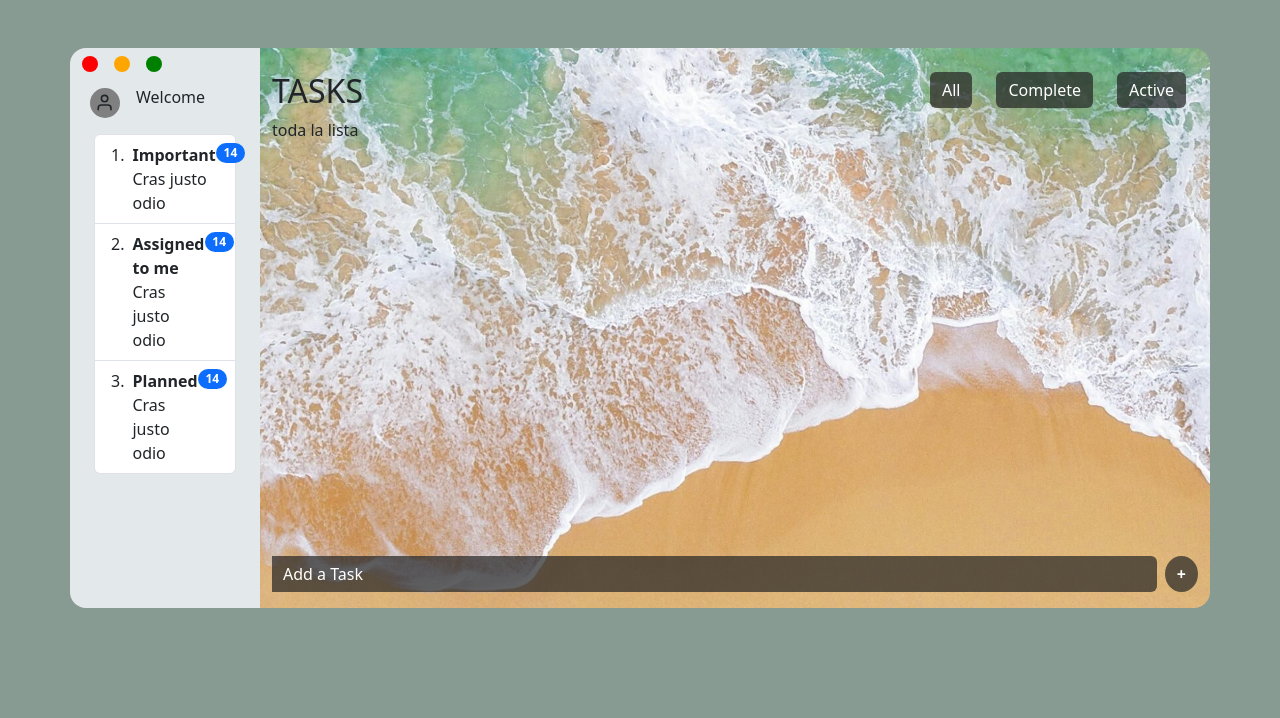
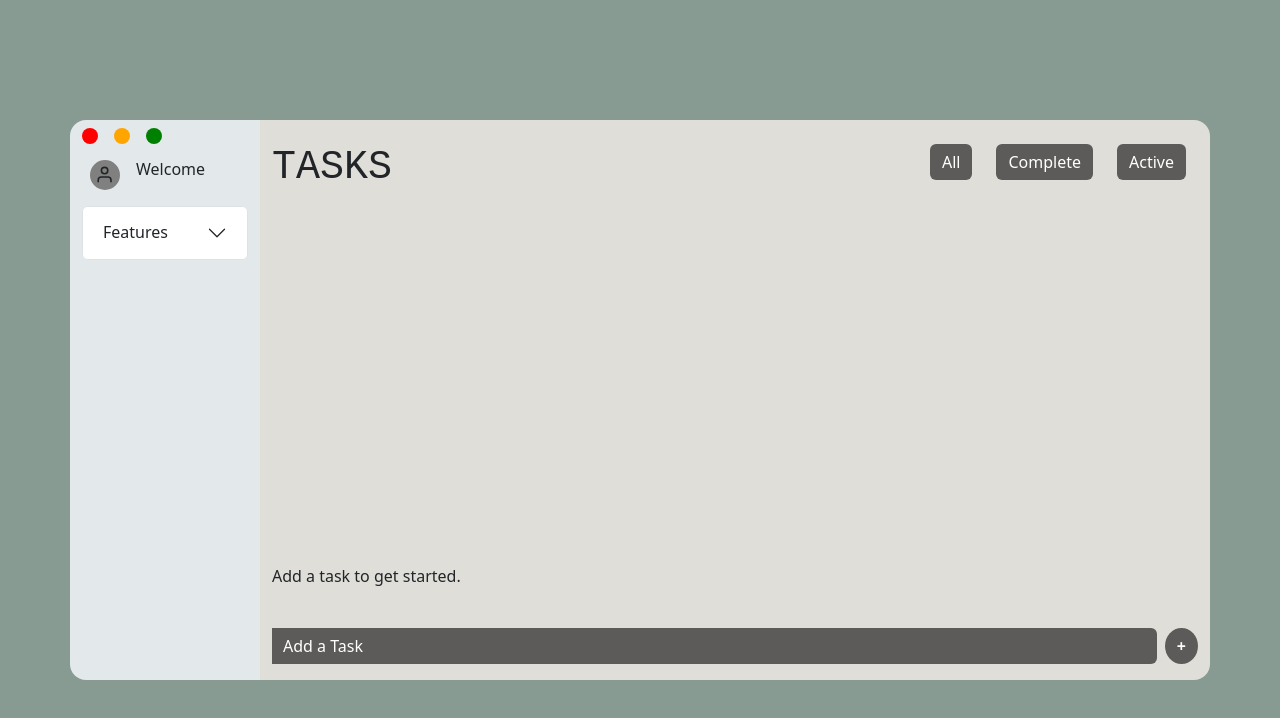
Before and after one commit to Lucas-Quiroga/crud-local, a React (Vite) app: page /all in a window 1280 px wide. Shown: the top 718 px of the page. Built offline with nearby package versions, Linux system fonts and the light colour scheme.

Commit message:
finally part 1

```diff
--- a/src/App.css
+++ b/src/App.css
@@ -1,4 +1,3 @@
-
 .col-content {
   z-index: 1;
 }
@@ -24,9 +23,8 @@
   border-radius: 50% !important;
   border: 2px solid rgba(36, 36, 36, 0.5);
   box-shadow: none;
-
 }
 
-.circle-checkbox :checked:focus{
+.circle-checkbox :checked:focus {
   background-color: black;
 }
--- a/src/App.tsx
+++ b/src/App.tsx
@@ -5,19 +5,20 @@ import "./App.css";
 import Header from "./components/Header";
 import UserInfo from "./components/UserInfo";
 import TodoList from "./components/TodoList";
+import TodoInput from "./components/TodoInput";
 
 function App() {
   return (
     <BrowserRouter>
-      <Container
-        className="mt-5 d-flex flex-column justify-content-center mx-auto"
+      <Container className="d-flex flex-column justify-content-center mx-auto vh-100">
+        <Row
           style={{
             borderRadius: "1rem",
             boxSizing: "border-box",
             overflow: "hidden",
           }}
+          className="d-flex justify-content-center "
         >
-        <Row>
           <Col lg={2} style={{ backgroundColor: " #e3e9eb " }}>
             <UserInfo />
           </Col>
@@ -25,26 +26,18 @@ function App() {
           <Col
             lg={10}
             style={{
-              backgroundImage: `url(${beachImg})`,
-              backgroundSize: "cover",
-              backgroundPosition: "0 60rem",
+              backgroundColor: " #e0ded8 ",
               height: "35rem",
               display: "flex",
               flexDirection: "column",
               justifyContent: "space-between",
+              overflow: "hidden",
             }}
           >
             <Header />
 
-            <Routes>
-              <Route path="/all" element={"toda la lista"} />{" "}
-              {/* Renderiza el componente TodoList directamente en la ruta "/" */}
-              <Route path="/complete" element={"completas"} />{" "}
-              {/* Agrega un componente para la ruta "/complete" */}
-              <Route path="/active" element={"activadas"} />{" "}
-              {/* Agrega un componente para la ruta "/active" */}
-            </Routes>
             <TodoList />
+            <TodoInput />
           </Col>
         </Row>
       </Container>
--- a/src/components/Header.tsx
+++ b/src/components/Header.tsx
@@ -1,35 +1,149 @@
 //Este componente se encargará de renderizar el encabezado con los botones "All", "Complete" y "Active".
-import { NavLink, Link } from "react-router-dom";
-import { Container, Button } from "react-bootstrap";
+import { useContext, useState, useEffect } from "react";
+import { useLocation } from "react-router-dom";
+import { NavLink } from "react-router-dom";
+import {
+  Container,
+  Button,
+  Dropdown,
+  DropdownButton,
+  ButtonGroup,
+} from "react-bootstrap";
+import { todoContext } from "../context/TodoContext";
+import { GiHamburgerMenu } from "react-icons/gi";
+import "../styles/Header.css";
+
+// Enumeración Filter
+enum Filter {
+  All = "All",
+  Complete = "Complete",
+  Active = "Active",
+}
 
 function Header() {
+  const { handleFilterChange } = useContext(todoContext);
+  const location = useLocation();
+  const [showDropdown, setShowDropdown] = useState(false);
+
+  const [pageTitle, setPageTitle] = useState("");
+
+  useEffect(() => {
+    // Obtener el nombre de la ruta actual
+    const path = location.pathname;
+    let title = "";
+
+    // Asignar el texto correspondiente según la ruta
+    switch (path) {
+      case "/":
+        title = "All";
+        break;
+      case "/complete":
+        title = "Complete";
+        break;
+      case "/active":
+        title = "Active";
+        break;
+      default:
+        title = "TASKS";
+    }
+
+    setPageTitle(title);
+  }, [location]);
+
+  useEffect(() => {
+    const handleResize = () => {
+      setShowDropdown(window.innerWidth <= 992);
+    };
+
+    handleResize(); // Verificar el tamaño de la pantalla al cargar la página
+
+    window.addEventListener("resize", handleResize); // Escuchar cambios en el tamaño de la pantalla
+
+    return () => {
+      window.removeEventListener("resize", handleResize); // Limpiar el evento al desmontar el componente
+    };
+  }, []);
+
   return (
     <div className="d-flex justify-content-between mt-4">
-      <h2 color="white">TASKS</h2>
+      <h1
+        style={{
+          fontFamily: "monospace",
+          display: `${showDropdown ? "none" : ""}`,
+        }}
+      >
+        {pageTitle}
+      </h1>
       <nav>
-        {" "}
         <Container className="d-flex gap-4 justify-content-end">
+          {showDropdown ? (
+            <DropdownButton
+              as={ButtonGroup}
+              title={<GiHamburgerMenu />}
+              id="bg-nested-dropdown"
+              variant="secondary"
+              className="filter-dropdown d-flex justify-content-end dropdownfilter zoom"
+              style={{ zIndex: 1 }}
+            >
+              <Dropdown.Item
+                eventKey="1"
+                onClick={() => handleFilterChange(Filter.All)}
+              >
+                All
+              </Dropdown.Item>
+              <Dropdown.Item
+                eventKey="2"
+                onClick={() => handleFilterChange(Filter.Complete)}
+              >
+                Complete
+              </Dropdown.Item>
+              <Dropdown.Item
+                eventKey="3"
+                onClick={() => handleFilterChange(Filter.Active)}
+              >
+                Active
+              </Dropdown.Item>
+            </DropdownButton>
+          ) : (
+            <>
               <NavLink to="/">
                 <Button
-              style={{ background: "rgba(36, 36, 36, 0.7)", border: "none" }}
+                  className="zoom"
+                  style={{
+                    background: "rgba(36, 36, 36, 0.7)",
+                    border: "none",
+                  }}
+                  onClick={() => handleFilterChange(Filter.All)}
                 >
                   All
                 </Button>
               </NavLink>
               <NavLink to="/complete">
                 <Button
-              style={{ background: "rgba(36, 36, 36, 0.7)", border: "none" }}
+                  className="zoom"
+                  style={{
+                    background: "rgba(36, 36, 36, 0.7)",
+                    border: "none",
+                  }}
+                  onClick={() => handleFilterChange(Filter.Complete)}
                 >
                   Complete
                 </Button>
               </NavLink>
               <NavLink to="/active">
                 <Button
-              style={{ background: "rgba(36, 36, 36, 0.7)", border: "none" }}
+                  className="zoom"
+                  style={{
+                    background: "rgba(36, 36, 36, 0.7)",
+                    border: "none",
+                  }}
+                  onClick={() => handleFilterChange(Filter.Active)}
                 >
                   Active
                 </Button>
               </NavLink>
+            </>
+          )}
         </Container>
       </nav>
     </div>
--- a/src/components/TodoList.tsx
+++ b/src/components/TodoList.tsx
@@ -1,17 +1,47 @@
 //Este componente se encargará de renderizar la lista de tareas.
-import { useContext, useState } from "react";
+import { useContext } from "react";
 import { Container } from "react-bootstrap";
 import TodoItem from "./TodoItem";
 import TodoInput from "./TodoInput";
 import { todoContext } from "../context/TodoContext";
+import "../styles/TodoInput.css";
+
+enum Filter {
+  All = "All",
+  Complete = "Complete",
+  Active = "Active",
+}
 
 const TodoList = () => {
-  const { todos, handleChequed, deleteTodo, handleShow, editTodoId, show } =
-    useContext(todoContext);
+  const {
+    handleChequed,
+    deleteTodo,
+    handleShow,
+    editTodoId,
+    show,
+    filterTodos,
+    filter,
+  } = useContext(todoContext);
+
+  let message = "";
+
+  if (filter === Filter.Complete && filterTodos.length === 0) {
+    message = "No tasks completed.";
+  }
+  if (filter === Filter.Active && filterTodos.length === 0) {
+    message = "No active tasks found.";
+  }
+  if (filter === Filter.All && filterTodos.length === 0) {
+    message = "Add a task to get started.";
+  }
 
   return (
-    <div style={{ marginTop: "auto" }}>
+    <div
+      className="container-wrapper"
+      style={{ marginTop: "auto", overflow: "hidden" }}
+    >
       <Container
+        className="todo-list"
         style={{
           flex: 1,
           position: "relative",
@@ -20,7 +50,8 @@ const TodoList = () => {
           padding: 0,
         }}
       >
-        {todos.map((todo) => (
+        {message && <p>{message}</p>}
+        {filterTodos.map((todo) => (
           <TodoItem
             key={todo.id}
             todo={todo}
@@ -29,11 +60,11 @@ const TodoList = () => {
             handleShow={handleShow}
             editTodoId={editTodoId}
             show={show}
+            isChecked={todo.chequed}
           />
         ))}
         <br />
       </Container>
-      <TodoInput />
     </div>
   );
 };
--- a/src/components/UserInfo.tsx
+++ b/src/components/UserInfo.tsx
@@ -3,14 +3,16 @@ import { Container, Row, Col } from "react-bootstrap";
 import { FiUser } from "react-icons/fi";
 import Badge from "react-bootstrap/Badge";
 import ListGroup from "react-bootstrap/ListGroup";
+import Accordion from "react-bootstrap/Accordion";
+import "../styles/UserInfo.css";
 
 const UserInfo = () => {
   return (
     <div className="d-flex flex-column " style={{ overflow: "hidden" }}>
       <div className="d-flex gap-3 ball_container mt-2">
-        <div className="ball" style={{ backgroundColor: "red" }}></div>
-        <div className="ball" style={{ backgroundColor: "orange" }}></div>
-        <div className="ball" style={{ backgroundColor: "green" }}></div>
+        <div className="ball zoom" style={{ backgroundColor: "red" }}></div>
+        <div className="ball zoom" style={{ backgroundColor: "orange" }}></div>
+        <div className="ball zoom" style={{ backgroundColor: "green" }}></div>
       </div>
       <Row className="d-flex flex-column gap-3">
         <Col className="d-flex gap-3 mx-2 mt-3">
@@ -30,46 +32,14 @@ const UserInfo = () => {
           <h6>Welcome</h6>
         </Col>
         <Col>
-          <Container>
-            <ListGroup as="ol" numbered className="d-flex">
-              <ListGroup.Item
-                as="li"
-                className="d-flex justify-content-between align-items-start"
-              >
-                <div className="ms-2 me-auto">
-                  <div className="fw-bold">Important</div>
-                  Cras justo odio
-                </div>
-                <Badge bg="primary" pill>
-                  14
-                </Badge>
-              </ListGroup.Item>
-              <ListGroup.Item
-                as="li"
-                className="d-flex justify-content-between align-items-start"
-              >
-                <div className="ms-2 me-auto">
-                  <div className="fw-bold">Assigned to me</div>
-                  Cras justo odio
-                </div>
-                <Badge bg="primary" pill>
-                  14
-                </Badge>
-              </ListGroup.Item>
-              <ListGroup.Item
-                as="li"
-                className="d-flex justify-content-between align-items-start"
-              >
-                <div className="ms-2 me-auto">
-                  <div className="fw-bold">Planned</div>
-                  Cras justo odio
-                </div>
-                <Badge bg="primary" pill>
-                  14
-                </Badge>
-              </ListGroup.Item>
-            </ListGroup>
-          </Container>
+          <Accordion className="accordion_content">
+            <Accordion.Item eventKey="0">
+              <Accordion.Header>Features</Accordion.Header>
+              <Accordion.Body>
+                <Container fluid>work in progress</Container>
+              </Accordion.Body>
+            </Accordion.Item>
+          </Accordion>
         </Col>
       </Row>
     </div>
--- a/src/context/TodoContext.tsx
+++ b/src/context/TodoContext.tsx
@@ -18,7 +18,13 @@ interface TodoContextType {
   deleteTodo: (id: number) => void;
   task: string;
   setTask: (task: string) => void;
-  editTodo: (id: number) => void;
+  editTodo: (
+    id: number,
+    e:
+      | React.KeyboardEvent<HTMLInputElement>
+      | React.FormEvent<HTMLFormElement>
+      | React.MouseEvent<HTMLButtonElement, MouseEvent>
+  ) => void;
   show: boolean;
   chequed: boolean;
   handleShow: (id: number) => void;
@@ -27,6 +33,9 @@ interface TodoContextType {
   setEditTask: (task: string) => void;
   setEditTodoId: (id: number) => void;
   editTodoId: number;
+  filter: Filter;
+  filterTodos: Todo[];
+  handleFilterChange: (newFilter: Filter) => void;
 }
 
 export const todoContext = createContext<TodoContextType>({
@@ -44,6 +53,9 @@ export const todoContext = createContext<TodoContextType>({
   setEditTask: () => {},
   setEditTodoId: () => {},
   editTodoId: 0,
+  filter: Filter.All,
+  filterTodos: [],
+  handleFilterChange: () => {},
 });
 
 const TodoContextProvider = ({ children }: any) => {
@@ -57,6 +69,9 @@ const TodoContextProvider = ({ children }: any) => {
 
   const filterTodos = todos.filter((todo) => {
     if (filter === Filter.Complete) {
+      if (filter.length === 0 && filter === Filter.Complete) {
+        return "no hay nada";
+      }
       return todo.chequed;
     }
     if (filter === Filter.Active) {
@@ -69,7 +84,7 @@ const TodoContextProvider = ({ children }: any) => {
     setFilter(newFilter);
   };
 
-  //aplicar estilo line-through
+  //subrayar tarea
   function handleChequed(id: number) {
     setTodos((prevTodos) =>
       prevTodos.map((todo) =>
@@ -106,15 +121,20 @@ const TodoContextProvider = ({ children }: any) => {
   }
 
   //editar tarea
-  function editTodo(id: number) {
+  function editTodo(
+    id: number,
+    e:
+      | React.KeyboardEvent<HTMLInputElement>
+      | React.FormEvent<HTMLFormElement>
+      | React.MouseEvent<HTMLButtonElement, MouseEvent>
+  ) {
+    e.preventDefault();
     const updatedTodos = todos.map((todo) =>
       todo.id === id ? { ...todo, text: editTask } : todo
     );
     setTodos(updatedTodos);
     handleClose();
   }
-
-  //subrayar tarea
 
   return (
     <todoContext.Provider
@@ -133,6 +153,9 @@ const TodoContextProvider = ({ children }: any) => {
         setEditTodoId,
         chequed,
         handleChequed,
+        filter,
+        filterTodos,
+        handleFilterChange,
       }}
     >
       {children}
--- /dev/null
+++ b/src/styles/Header.css
@@ -0,0 +1,7 @@
+.zoom {
+    transition: transform 0.3s ease;
+  }
+
+  .zoom:hover {
+    transform: scale(1.1);
+  }
--- /dev/null
+++ b/src/styles/TodoList.css
@@ -0,0 +1,22 @@
+.container-wrapper {
+  position: relative;
+  height: calc(100% - 50px);
+  overflow-y: auto;
+  padding: 0;
+}
+
+.container-wrapper .input-container {
+  position: sticky;
+  bottom: 0;
+  background-color: #e0ded8;
+  padding: 10px;
+}
+
+.container-wrapper .input-container form {
+  max-height: 100px;
+  overflow-y: auto;
+}
+
+.container-wrapper .todo-list {
+  margin-bottom: 60px;
+}
--- /dev/null
+++ b/src/styles/UserInfo.css
@@ -0,0 +1,13 @@
+.zoom {
+  transition: transform 0.3s ease;
+}
+
+.zoom:hover {
+  transform: scale(1.1);
+}
+
+@media (max-width: 992px) {
+  .accordion_content {
+    display: none;
+  }
+}
```
Also changed, not shown: src/components/TodoItem.tsx (+8 -4 lines), src/components/TodoModal.tsx (+24 -4 lines), src/index.css (+0 -69 lines). Lines whose indentation alone changed are shown as unchanged.
